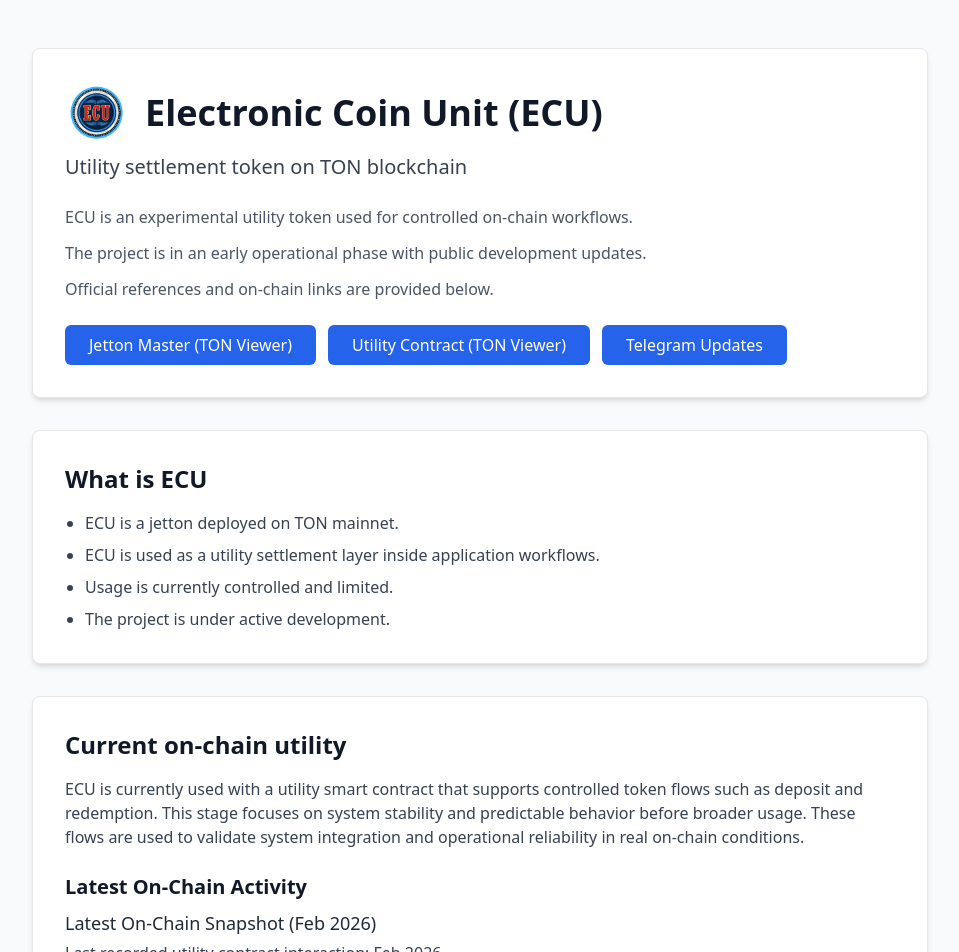
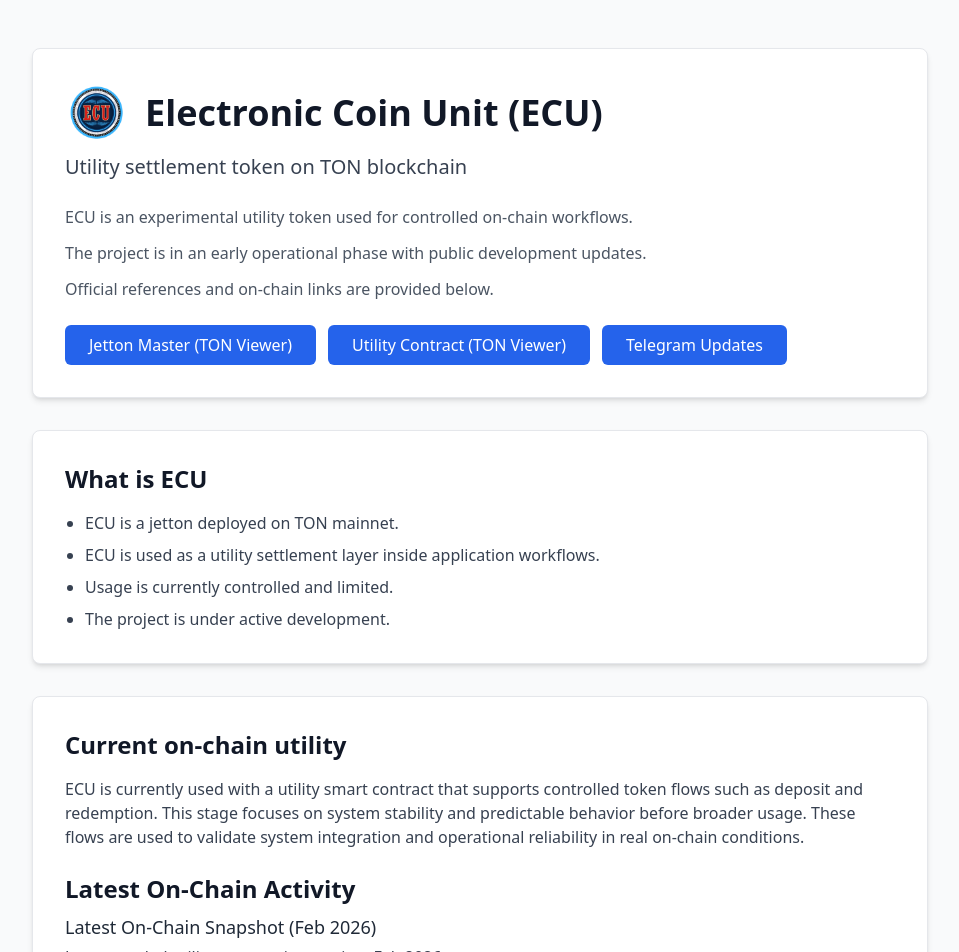
Before and after one commit to jl5047537/ecu-token-info, a Next.js app: page / in a window 1280 px wide. Shown: the top 952 px of the page, without its empty margins (160-1119 px from the left). Built offline with nearby package versions, Linux system fonts and the light colour scheme.

Commit message:
fix: Latest On-Chain Activity heading same size as Current on-chain utility (text-2xl)

```diff
--- a/app/page.tsx
+++ b/app/page.tsx
@@ -97,7 +97,7 @@
             ECU is currently used with a utility smart contract that supports controlled token flows such as deposit and redemption. This stage focuses on system stability and predictable behavior before broader usage. These flows are used to validate system integration and operational reliability in real on-chain conditions.
           </p>
 
-          <h2 className="text-xl font-semibold text-gray-900 mb-2">
+          <h2 className="text-2xl font-semibold text-gray-900 mb-2">
             Latest On-Chain Activity
           </h2>
           <p className="text-lg text-gray-800 font-medium mb-1">
```
